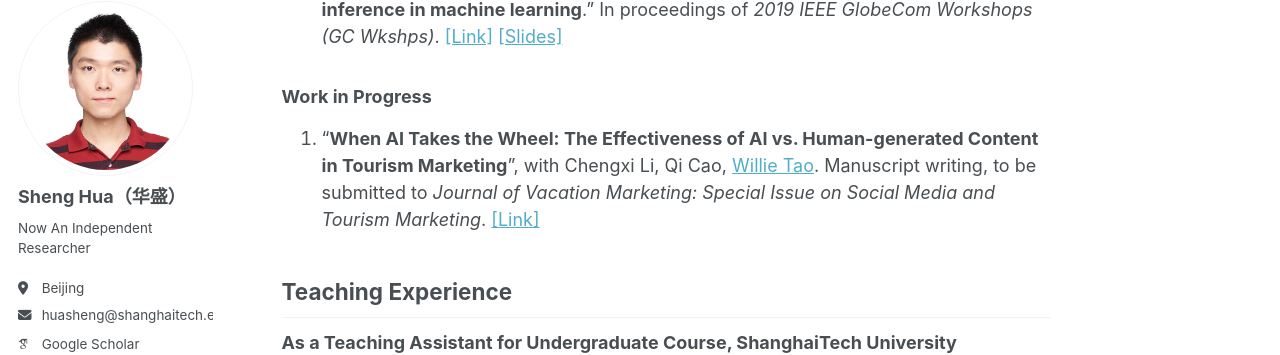
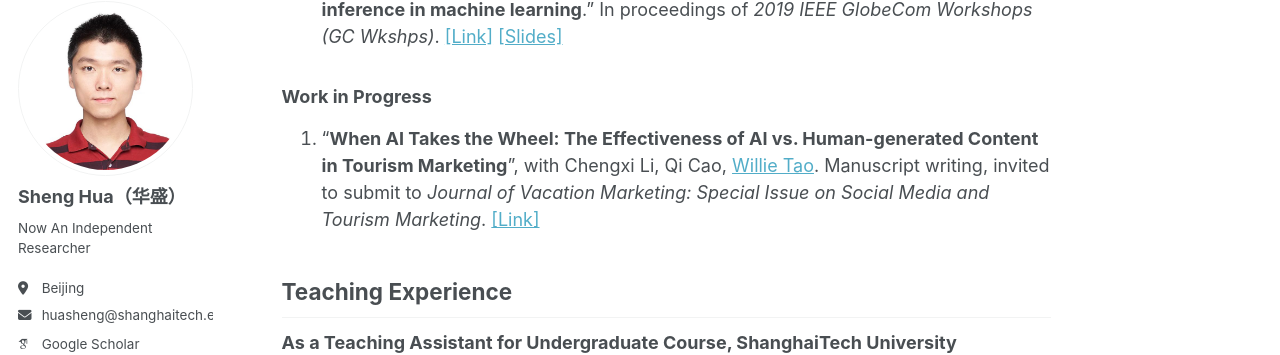
Before and after one commit to DreamerHua/dreamerhua.github.io, a Jekyll site: the page built from _pages/about.md, in a window 1280 px wide and 900 px high, scrolled down 1085 px. Shown: the part 105-460 px from the top of the window. Built offline with Jekyll 4.4.1, drawn with Linux system fonts in a browser that asks for light colours; some web fonts are replaced.

Commit message:
Update 'About' page: revised manuscript submission status for AI tourism marketing research

```diff
--- a/_pages/about.md
+++ b/_pages/about.md
@@ -29,7 +29,7 @@ Transactions on Green Communications and Networking 2021*. ([JCR Q1](https://wos
 3. <u>Sheng Hua</u>, and Yuanming Shi. "**Reconfigurable intelligent surface for green edge inference in machine learning**." In proceedings of *2019 IEEE GlobeCom Workshops (GC Wkshps)*. [[Link]](https://ieeexplore.ieee.org/document/9024398/) [[Slides]](https://dreamerhua.github.io/files/[GlobeCom19]RIS%20for%20Green%20Edge%20Inference%20slides.pdf)
 
 ### Work in Progress
-1. "**When AI Takes the Wheel: The Effectiveness of AI vs. Human-generated Content in Tourism Marketing**", with Chengxi Li, Qi Cao, [Willie Tao](https://business.okstate.edu/directory/799415.html). Manuscript writing, to be submitted to *Journal of Vacation Marketing: Special Issue on Social Media and Tourism Marketing*. [[Link]](https://journals.sagepub.com/page/jvm/call-for-papers)
+1. "**When AI Takes the Wheel: The Effectiveness of AI vs. Human-generated Content in Tourism Marketing**", with Chengxi Li, Qi Cao, [Willie Tao](https://business.okstate.edu/directory/799415.html). Manuscript writing, invited to submit to *Journal of Vacation Marketing: Special Issue on Social Media and Tourism Marketing*. [[Link]](https://journals.sagepub.com/page/jvm/call-for-papers)
 
 
 ## <span id="teaching">Teaching Experience</span>
```
